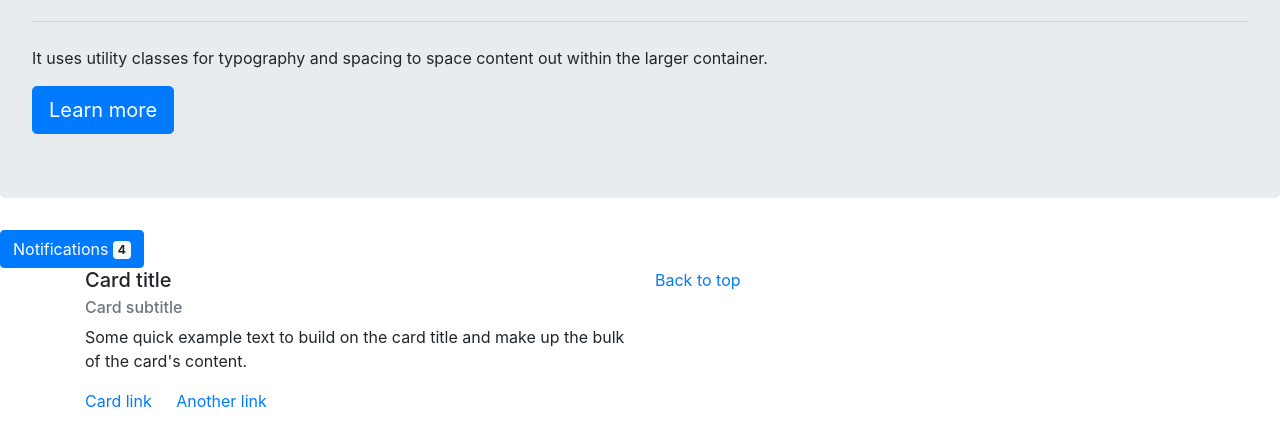
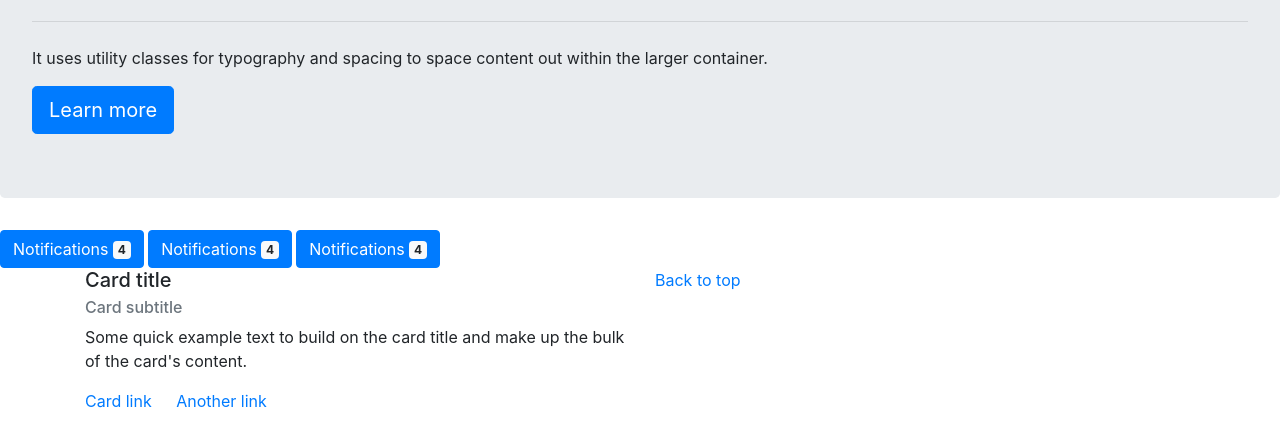
Before and after one commit to bobeo3000/GitProject, a plain HTML site: page index.html in a window 1280 px wide. Shown: the part 258-704 px from the top of the page. Drawn offline with nearby package versions, Linux system fonts and the light colour scheme.

Commit message:
add prdo peter 2

```diff
--- a/index.html
+++ b/index.html
@@ -29,6 +29,12 @@
         <button type="button" class="btn btn-primary">
             Notifications <span class="badge badge-light">4</span>
           </button>
+        <button type="button" class="btn btn-primary">
+            Notifications <span class="badge badge-light">4</span>
+          </button>
+        <button type="button" class="btn btn-primary">
+            Notifications <span class="badge badge-light">4</span>
+          </button>
     </section>
     <footer>
         <div class="container">
```
